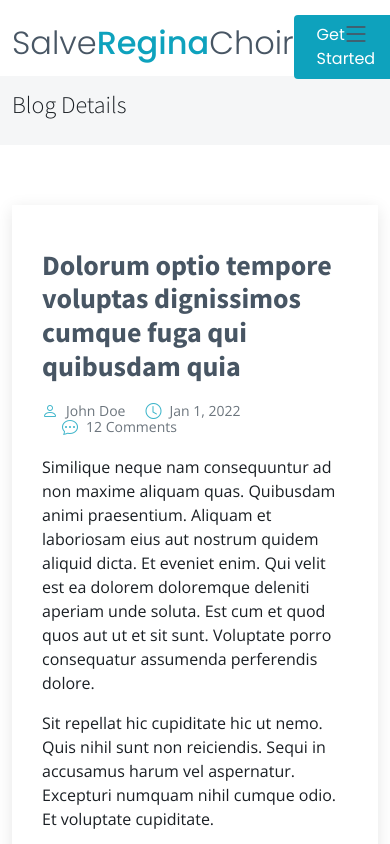
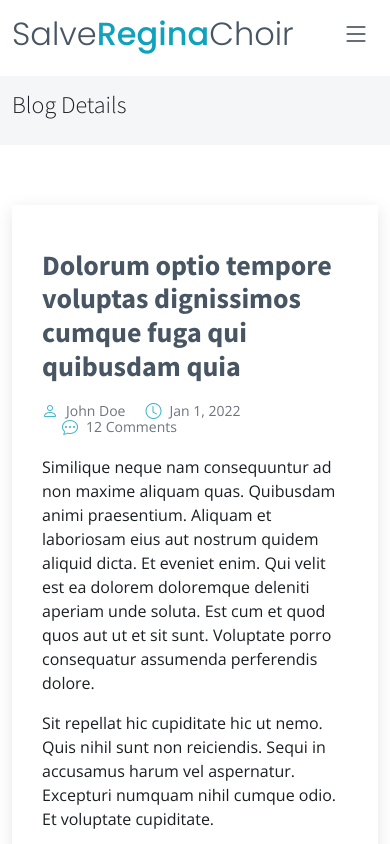
Before and after one commit to Joelpatr/salveregina, a plain HTML site: page blog-details.html in a window 390 px wide. Shown: the top 844 px of the page. Drawn offline with nearby package versions, Linux system fonts and the light colour scheme.

Commit message:
remove buttton for mobile

```diff
--- a/blog-details.html
+++ b/blog-details.html
@@ -57,8 +57,6 @@
           </ul>
           <i class="bi bi-list mobile-nav-toggle d-none"></i>
         </nav><!-- .navbar -->
-
-        <a class="btn-getstarted scrollto" href="index.html#about">Get Started</a>
 
       </div>
     </header><!-- End Header -->
```
Also changed, not shown: index.html (+0 -2 lines).
